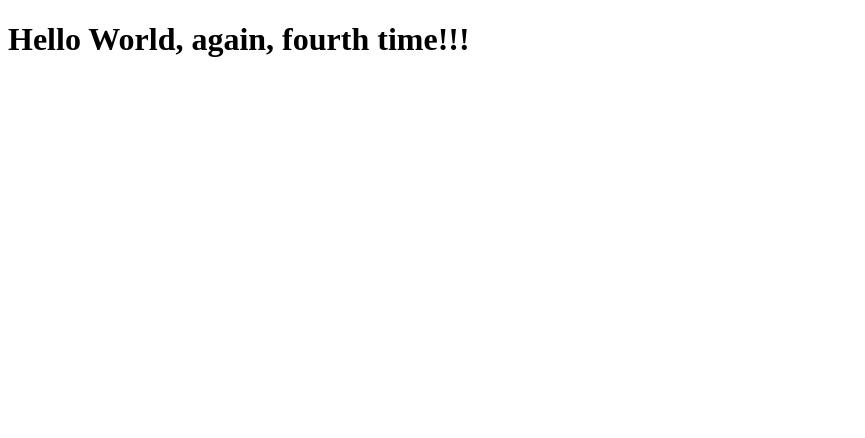
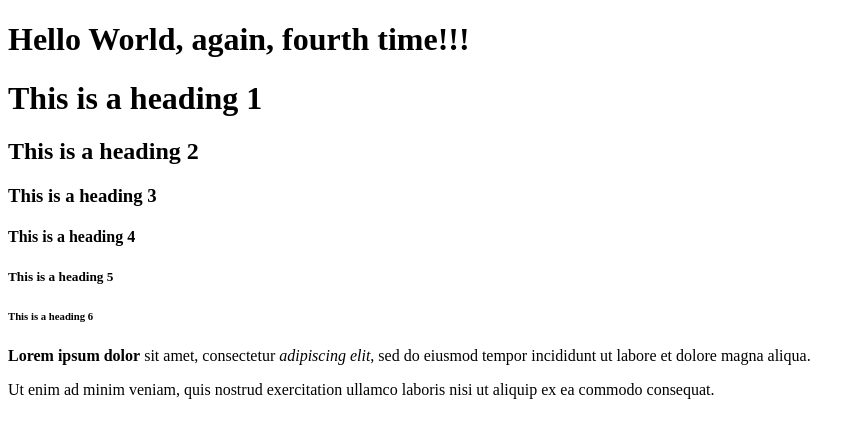
Before and after one commit to semighoti/git_test, a plain HTML site: page html-boilerplate/index.html in a window 1280 px wide. Shown: the whole page, without its empty margins (0-865 px from the left). Drawn offline with Linux system fonts and the light colour scheme.

Commit message:
Please enter the commit message for your changes. Lines starting with '#' will be ignored, and an empty message aborts the commit.
On branch main
Your branch is up to date with 'origin/main'.

Changes to be committed:
	modified:   html-boilerplate/index.html

```diff
--- a/html-boilerplate/index.html
+++ b/html-boilerplate/index.html
@@ -8,5 +8,19 @@
     </head>
     <body>
         <h1> Hello World, again, fourth time!!!</h1>
+        <h1>This is a heading 1</h1>
+        <h2>This is a heading 2</h2>
+        <h3>This is a heading 3</h3>
+        <h4>This is a heading 4</h4>
+        <h5>This is a heading 5</h5>
+        <h6>This is a heading 6</h6>
+        <p>
+            <strong>Lorem ipsum dolor</strong> sit amet, consectetur <em>adipiscing elit</em>, sed do eiusmod tempor
+            incididunt ut labore et dolore magna aliqua.</p>
+
+        <p> Ut enim ad minim veniam, quis nostrud exercitation ullamco laboris
+            nisi ut aliquip ex ea commodo consequat.
+        </p>
+
     </body>
 </html>
```
